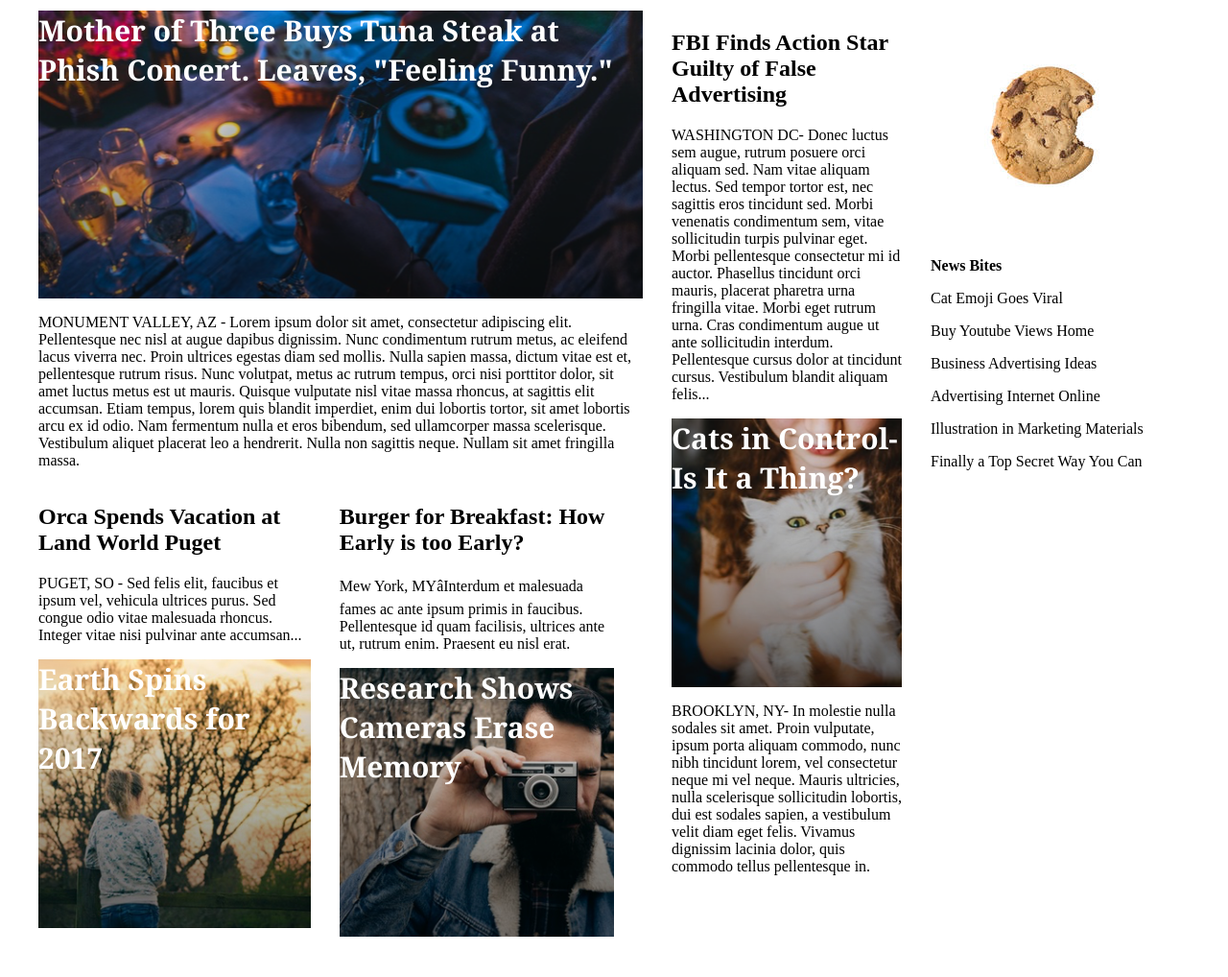
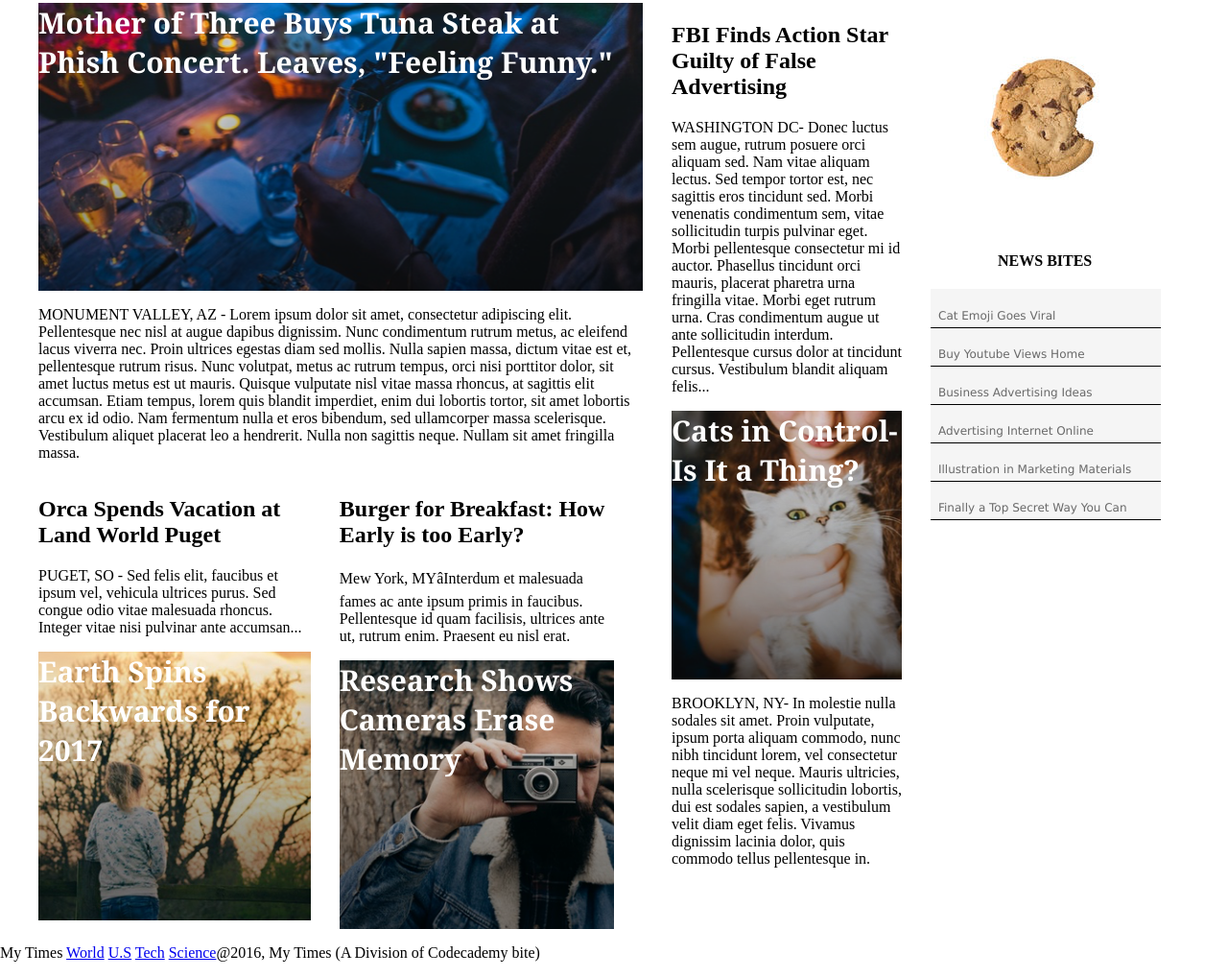
Before and after one commit to innaleikina/mytimes2, a plain HTML site: page index.html in a window 1280 px wide. Shown: the part 88-1106 px from the top of the page at 96% size. Before the commit the page ends 1072 px from the top, so only its background shows below. Drawn offline with Linux system fonts and the light colour scheme.

Commit message:
initial footer

```diff
--- a/index.html
+++ b/index.html
@@ -105,10 +105,11 @@
 
                         <div class="column" class="small">
                           <img src="./resources/images/img-news-bite.png"/>
-                          <div class="list">
-                            <h2 id="newsbites"> News Bites </h2>
 
-                            </p>Cat Emoji Goes Viral</p>
+                            <h3 id="newsbites"> NEWS BITES </h3>
+
+                            <div class ="list">
+                            <p>Cat Emoji Goes Viral</p>
                             <p>  Buy Youtube Views Home </p>
                             <p>Business Advertising Ideas</p>
                             <p>  Advertising Internet Online</p>
@@ -118,18 +119,13 @@
                           </div>
                         </div>
 
-
-
-
-
-
-
-
-
-
-
-
-
-
+                    <footer>
+                      <p> <span> My Times </span>
+                        <span>  <a href="#world"> World</a> </span>
+                        <span>  <a href="#u.s"> U.S</a> </span>
+                        <span>  <a href="#tech"> Tech</a> </span>
+                        <span>  <a href="#science"> Science</a> </span> </p>
+                        <p> @2016, My Times (A Division of Codecademy bite) </p>
+                    </footer>
   </body>
 </html>
--- a/resources/style.css
+++ b/resources/style.css
@@ -1,4 +1,12 @@
 
+body {
+  margin: 0;
+  display: flex;
+  flex-direction: column;
+  flex-wrap: wrap;
+  overflow: scroll;
+
+}
 
 header {
   display: flex;
@@ -34,6 +42,8 @@ nav span a{
   display: flex;
   justify-content: center;
   margin-top: 30px;
+  overflow: scroll;
+  position: relative;
 
 }
 
@@ -46,6 +56,7 @@ body{
   flex-direction: column;
   margin-right: 30px;
   flex-basis: 630px;
+  justify-content: center;
 }
 
 
@@ -56,12 +67,14 @@ body{
   flex-basis: 300px;
   flex-grow: 0;
   flex-shrink: 0;
+  justify-content: center;
 }
 
 .column,.small {
   width: 240px;
   flex-direction: column;
   flex-basis: 240px;
+  justify-content: center;
 }
 
 .mother,.tuna {
@@ -126,9 +139,30 @@ body{
 #newsbites {
   font-size: 16px;
   font-weight: bold;
-  justify-content: center !important;
+  padding-left: 70px;
+
+
 }
 
-.column,.small,.list,.newsbites  {
-  justify-content: flex-end;
+.list p {
+  background-color: WhiteSmoke;
+  font-family: Verdana;
+  font-size: 12px;
+  color: DimGray;
+  border-bottom: 1px black solid;
+  margin-bottom: 20px;
+  margin-top: 20px;
+  padding-bottom: 5px;
+  padding-left: 8px;
 }
+
+.list {
+  background-color: WhiteSmoke;
+  margin-top: 20px;
+  padding-top: 1px;
+
+}
+
+footer {
+  display:flex;
+}
```
